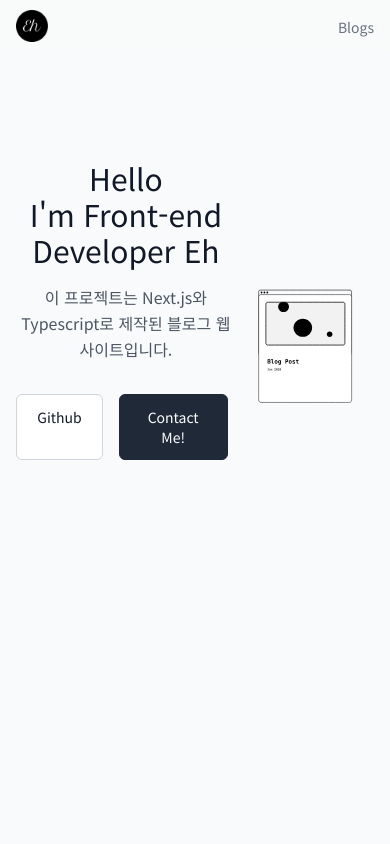
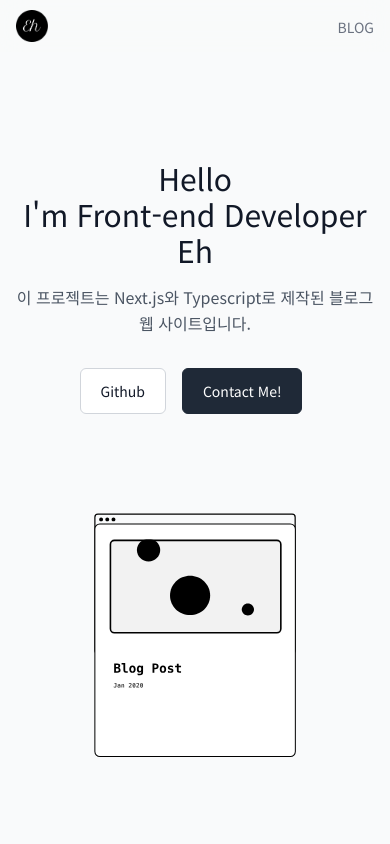
Before and after one commit to Hyeun9991/Next-Blog-01, a Next.js app: page / in a window 390 px wide. Shown: the top 844 px of the page. Built offline with nearby package versions, Linux system fonts and the light colour scheme.

Commit message:
가져온 데이터를 수정하는 로직 작성

```diff
--- a/components/BlogForm.tsx
+++ b/components/BlogForm.tsx
@@ -11,21 +11,9 @@ interface Props {
 const BlogForm = ({ editing }: Props) => {
   const router = useRouter();
   const id = router.query.id;
+
   const [title, setTitle] = useState<string>('');
   const [body, setBody] = useState<string>('');
-
-  const onSubmit = () => {
-    axios
-      .post('http://localhost:3001/posts', {
-        title,
-        body,
-        createdAt: Date.now(),
-      })
-      .then(() => {
-        // db에 성공적으로 데이터를 보내면 포스트 리스트 페이지로 이동
-        router.push('/blogs');
-      });
-  };
 
   useEffect(() => {
     /**
@@ -33,7 +21,7 @@ const BlogForm = ({ editing }: Props) => {
      * 문제: id값을 가져오지 못해서 404 에러 발생
      * 원인: 수정페이지에서 새로고침시 query값이 없어져 id가 undefined가 된다.
      *
-     * 해결방안 1: 서버사이드에서 쿼리값을 넘겨주면 새로고침을 해도 값이 증발하지 않는다.
+     * 해결방안: 서버사이드에서 쿼리값을 넘겨주면 새로고침을 해도 값이 증발하지 않는다.
      * 하지만 pages 폴더가 아닌 components 폴더 컴포넌트인 경우 서버사이드 기능을 사용하지 못 한다.
      */
     if (editing) {
@@ -43,6 +31,33 @@ const BlogForm = ({ editing }: Props) => {
       });
     }
   }, [editing, id]);
+
+  /**
+   * db에 editing이 true면 patch 메소드를 보내고, false면 post 메소드를 보내는 함수
+   */
+  const onSubmit = () => {
+    if (editing) {
+      axios
+        .patch(`http://localhost:3001/posts/${id}`, {
+          title,
+          body,
+        })
+        .then((res) => {
+          console.log(res);
+        });
+    } else {
+      axios
+        .post('http://localhost:3001/posts', {
+          title,
+          body,
+          createdAt: Date.now(),
+        })
+        .then(() => {
+          // db에 성공적으로 데이터를 보내면 포스트 리스트 페이지로 이동
+          router.push('/blogs');
+        });
+    }
+  };
 
   return (
     <div className="w-full mx-auto text-gray-600 body-font">
--- a/components/header.tsx
+++ b/components/header.tsx
@@ -20,10 +20,10 @@ const Header = () => {
               <Link
                 href="/blogs"
                 className={`text-sm text-gray-500 hover:text-gray-800 dark:text-gray-400 md:dark:hover:text-white dark:hover:bg-gray-700 dark:hover:text-white md:dark:hover:bg-transparent ${
-                  router.pathname === '/blogs' ? 'text-gray-900' : ''
+                  router.pathname === '/blogs' ? 'text-gray-900 font-bold' : ''
                 }`}
               >
-                Blogs
+                BLOG
               </Link>
             </li>
           </ul>
--- a/components/home/hero.tsx
+++ b/components/home/hero.tsx
@@ -3,7 +3,7 @@ import Animation from './animation';
 
 const Hero = () => {
   return (
-    <div className='w-full flex items-center mt-16'>
+    <div className='w-full flex flex-col md:flex-row items-center mt-16'>
       <div className="flex flex-col items-center text-center lg:flex-grow lg:pr-24 md:w-full md:items-start md:text-left mb-16 md:mb-0">
         <h1 className="title-font sm:text-4xl text-3xl mb-4 font-medium text-gray-900">
           Hello <br />
--- a/db.json
+++ b/db.json
@@ -1,14 +1,14 @@
 {
   "posts": [
     {
-      "title": "안녕하세요",
-      "body": "두 번째 포스트를 작성하게 되었습니다.",
+      "title": "안녕하세요!!",
+      "body": "첫 번째 포스트를 작성하게 되었습니다.",
       "createdAt": 1679990929309,
       "id": 7
     },
     {
-      "title": "테스트 게시글입니다.",
-      "body": "첫 번째 줄\n\n세 번째 줄\n\n다섯 번째 줄",
+      "title": "테스트 게시글입니다?",
+      "body": "첫 번째 줄\n두 번째 줄\n세 번째 줄\n\n다섯 번째 줄",
       "createdAt": 1679991051872,
       "id": 8
     }
```
